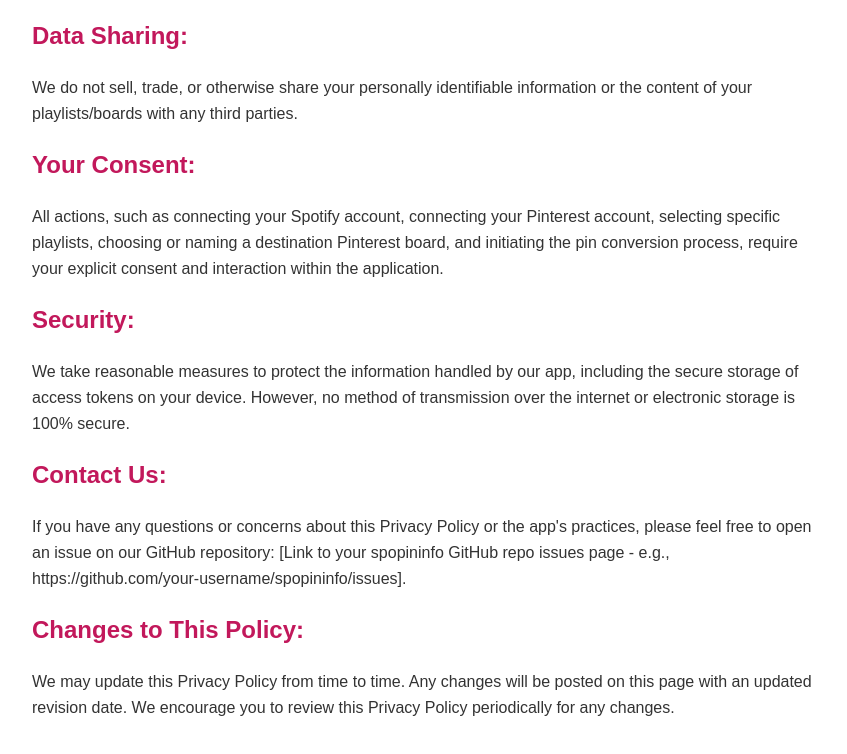
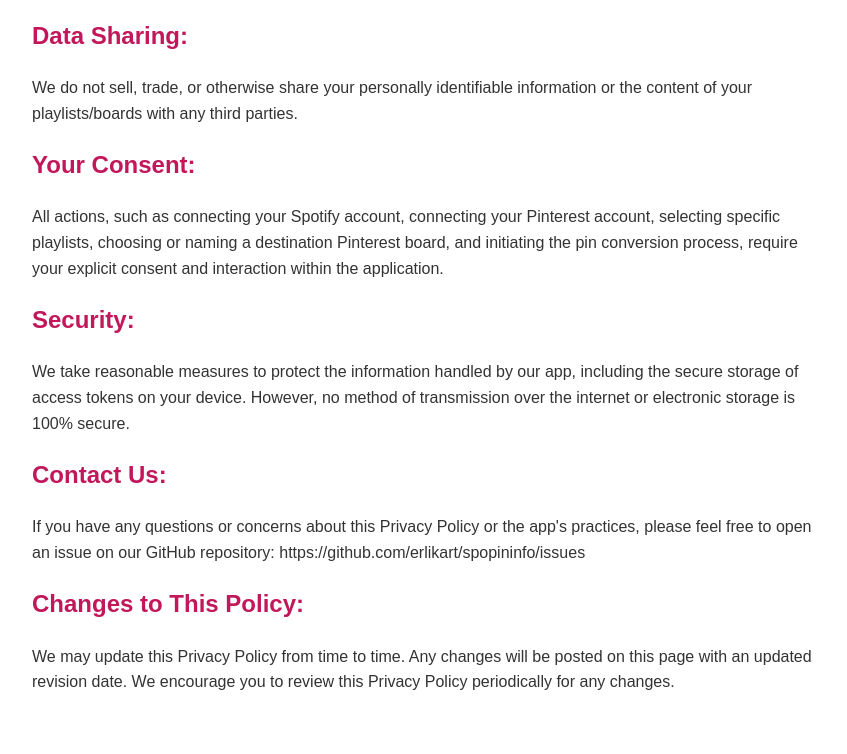
Before and after one commit to erlikart/spopininfo, a plain HTML site: page privacy.html in a window 1280 px wide. Shown: the part 776-1530 px from the top of the page, without its empty margins (208-1055 px from the left). After the commit the page ends 1507 px from the top, so only its background shows below. Drawn offline with Linux system fonts and the light colour scheme.

Commit message:
Update privacy.html

```diff
--- a/privacy.html
+++ b/privacy.html
@@ -40,7 +40,7 @@
     <p>We take reasonable measures to protect the information handled by our app, including the secure storage of access tokens on your device. However, no method of transmission over the internet or electronic storage is 100% secure.</p>
 
     <h2>Contact Us:</h2>
-    <p>If you have any questions or concerns about this Privacy Policy or the app's practices, please feel free to open an issue on our GitHub repository: [Link to your spopininfo GitHub repo issues page - e.g., https://github.com/your-username/spopininfo/issues].</p>
+    <p>If you have any questions or concerns about this Privacy Policy or the app's practices, please feel free to open an issue on our GitHub repository: https://github.com/erlikart/spopininfo/issues</p>
 
     <h2>Changes to This Policy:</h2>
     <p>We may update this Privacy Policy from time to time. Any changes will be posted on this page with an updated revision date. We encourage you to review this Privacy Policy periodically for any changes.</p>
```
